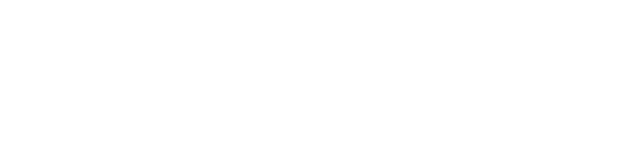
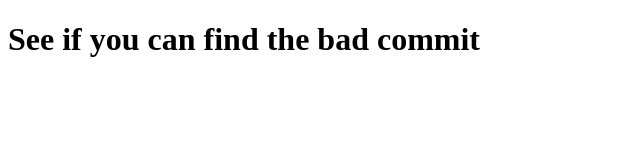
Before and after one commit to avanslaars/git-bisect-now-you-try, a plain HTML site: page index.html in a window 1280 px wide. Shown: the whole page, without its empty margins (0-640 px from the left). Drawn offline with Linux system fonts and the light colour scheme.

Commit message:
Heading with text

```diff
--- a/index.html
+++ b/index.html
@@ -5,6 +5,6 @@
     <title>Hands on with Git Bisect</title>
   </head>
   <body>
-    <h1></h1>
+    <h1>See if you can find the bad commit</h1>
   </body>
 </html>
```
